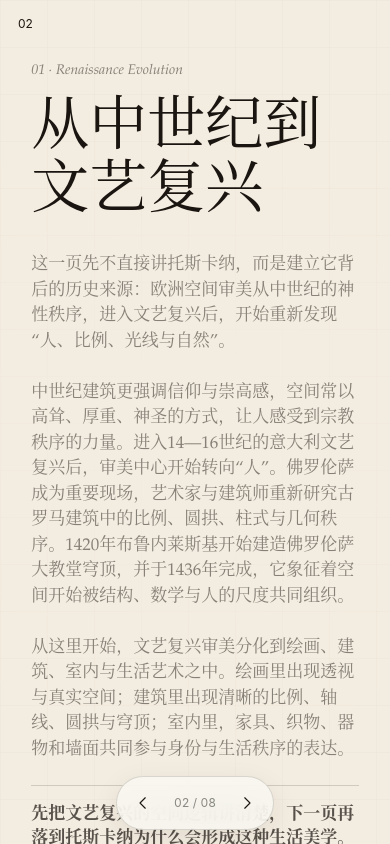
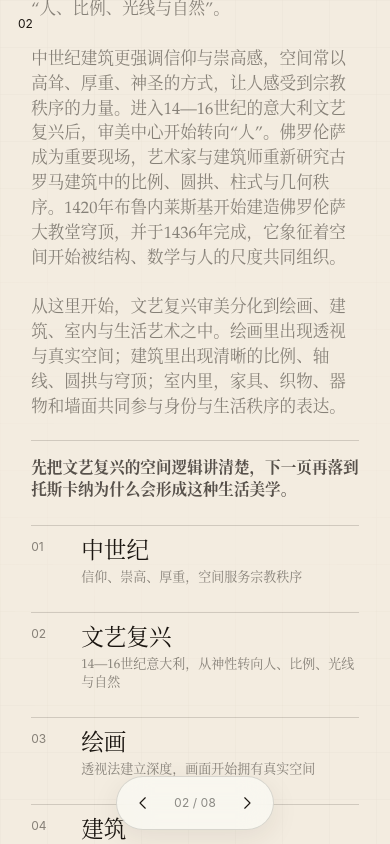
Before and after one commit to zxue0801131-stack/report-toscana, a website: page v2/index.html in a window 390 px wide. Both pictures are taken after a click on the button 247 px from the left and 803 px from the top of the page. Drawn offline with Linux system fonts and the light colour scheme.

Commit message:
Fix v2 mobile renaissance slide

```diff
--- a/v2/index.html
+++ b/v2/index.html
@@ -614,6 +614,10 @@
         bottom: 5%;
       }
 
+      .map-mobile-list {
+        display: none;
+      }
+
       .feature-strip {
         display: grid;
         grid-template-columns: repeat(5, minmax(0, 1fr));
@@ -1745,6 +1749,48 @@
           gap: 14px;
         }
 
+        .map-slide {
+          align-content: start;
+          overflow-x: hidden;
+        }
+
+        .map-copy {
+          width: 100%;
+          max-width: none;
+          min-width: 0;
+          overflow: hidden;
+        }
+
+        .map-copy .title-large {
+          width: 100%;
+          font-size: clamp(40px, 12vw, 50px);
+          line-height: 1.06;
+          overflow-wrap: anywhere;
+          word-break: break-all;
+        }
+
+        .map-copy .title-large span {
+          display: block;
+        }
+
+        .map-copy .note {
+          width: 100%;
+          margin-top: 20px;
+          font-size: clamp(16px, 4.25vw, 18px);
+          line-height: 1.5;
+          overflow-wrap: anywhere;
+          word-break: break-all;
+        }
+
+        .map-copy .quote {
+          width: 100%;
+          margin-top: 18px;
+          font-size: clamp(15px, 4vw, 17px);
+          line-height: 1.42;
+          overflow-wrap: anywhere;
+          word-break: break-all;
+        }
+
         .metric,
         .material-card,
         .route-step {
@@ -1760,29 +1806,50 @@
         }
 
         .map-canvas {
-          min-height: 520px;
-        }
-
-        .map-ring,
-        .map-line {
           display: none;
         }
 
-        .map-node {
-          position: relative;
-          inset: auto;
+        .map-mobile-list {
+          display: grid;
+          gap: 10px;
           width: 100%;
-          min-height: 0;
-          margin-bottom: 12px;
-          border-radius: 0;
-        }
-
-        .map-node.center {
-          left: auto;
-          top: auto;
-          width: 100%;
-          min-height: 0;
-          transform: none;
+          margin-top: 22px;
+          padding-bottom: 72px;
+        }
+
+        .map-mobile-item {
+          display: grid;
+          grid-template-columns: 38px minmax(0, 1fr);
+          gap: 12px;
+          padding: 14px 0;
+          border-top: 1px solid var(--hairline);
+        }
+
+        .map-mobile-item:last-child {
+          border-bottom: 1px solid var(--hairline);
+        }
+
+        .map-mobile-item em {
+          font-family: var(--sans);
+          font-size: 12px;
+          line-height: 1.2;
+          color: var(--soft-ink);
+          font-style: normal;
+        }
+
+        .map-mobile-item strong {
+          display: block;
+          font-size: clamp(21px, 5.8vw, 25px);
+          line-height: 1.15;
+          font-weight: 400;
+        }
+
+        .map-mobile-item span {
+          display: block;
+          margin-top: 4px;
+          font-size: 13px;
+          line-height: 1.38;
+          color: var(--soft-ink);
         }
 
         .question-slide {
@@ -2136,7 +2203,7 @@
       <section class="slide map-slide" data-label="Renaissance Map">
         <div class="map-copy">
           <p class="kicker" data-animate>01 · Renaissance Evolution</p>
-          <h1 class="title-large" data-animate>从中世纪到文艺复兴</h1>
+          <h1 class="title-large" data-animate><span>从中世纪到</span><span>文艺复兴</span></h1>
           <p class="note" data-animate>
             这一页先不直接讲托斯卡纳，而是建立它背后的历史来源：欧洲空间审美从中世纪的神性秩序，进入文艺复兴后，开始重新发现“人、比例、光线与自然”。
             <br /><br />
@@ -2146,6 +2213,13 @@
           </p>
           <div class="quote" data-animate>
             <strong>先把文艺复兴的空间逻辑讲清楚，下一页再落到托斯卡纳为什么会形成这种生活美学。</strong>
+          </div>
+          <div class="map-mobile-list" data-animate aria-label="文艺复兴空间逻辑五点">
+            <div class="map-mobile-item"><em>01</em><div><strong>中世纪</strong><span>信仰、崇高、厚重，空间服务宗教秩序</span></div></div>
+            <div class="map-mobile-item"><em>02</em><div><strong>文艺复兴</strong><span>14—16世纪意大利，从神性转向人、比例、光线与自然</span></div></div>
+            <div class="map-mobile-item"><em>03</em><div><strong>绘画</strong><span>透视法建立深度，画面开始拥有真实空间</span></div></div>
+            <div class="map-mobile-item"><em>04</em><div><strong>建筑</strong><span>圆拱、穹顶、柱式，对称、轴线与几何秩序</span></div></div>
+            <div class="map-mobile-item"><em>05</em><div><strong>托斯卡纳</strong><span>作为下一页展开的地域风格分支</span></div></div>
           </div>
         </div>
         <div class="map-canvas" data-animate>
```
